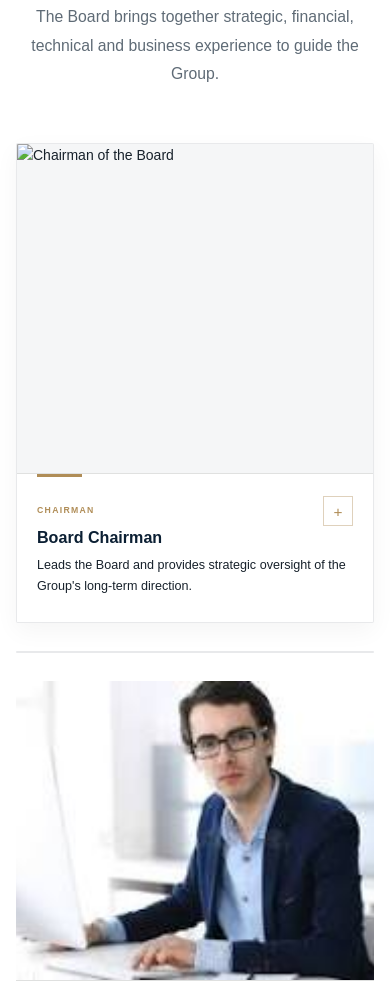
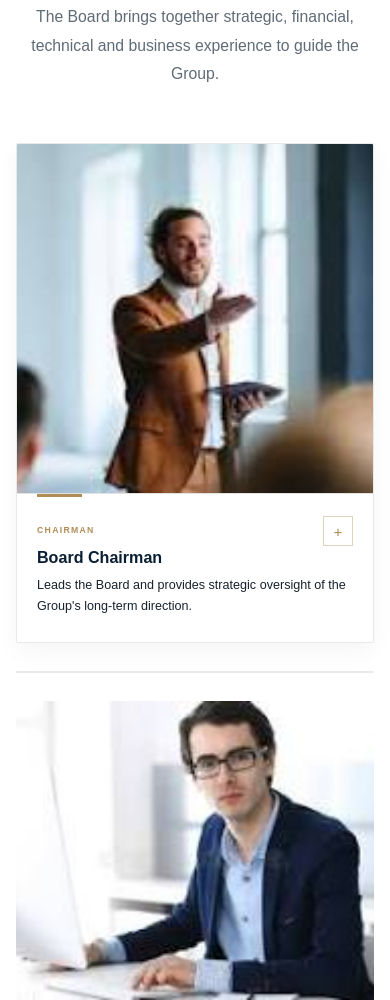
Before and after one commit to okumujphh-netizen/Laurez-group-holding, a plain HTML site: page about/board.html in a window 390 px wide. Shown: the part 1059-2059 px from the top of the page. Drawn offline with Linux system fonts and the light colour scheme.

Commit message:
added changes to  board files

```diff
--- a/assets/css/pages/about.css
+++ b/assets/css/pages/about.css
@@ -3815,3 +3815,146 @@ main a:focus-visible {
     }
 
 }
+
+/* =========================================================
+   BOARD DIRECTOR PORTRAITS — CLEAN CORPORATE STYLE
+========================================================= */
+
+.board-member-card .leader-image {
+    position: relative;
+
+    width: 100%;
+    height: 390px;
+
+    overflow: hidden;
+
+    background: #f4f3f0;
+
+    border-bottom:
+        1px solid
+        rgba(7, 21, 34, 0.08);
+}
+
+
+/* Image itself */
+
+.board-member-card .leader-image img {
+    display: block;
+
+    width: 100%;
+    height: 100%;
+
+    object-fit: cover;
+
+    /*
+       Keep faces positioned toward the upper
+       portion of the portrait.
+    */
+    object-position: center 18%;
+
+    transition:
+        transform 0.6s ease,
+        filter 0.4s ease;
+}
+
+
+/* Very subtle hover effect */
+
+.board-member-card:hover
+.leader-image img {
+    transform: scale(1.015);
+
+    filter: brightness(1.02);
+}
+
+
+/* No dark overlay */
+
+.board-member-card .leader-image::after {
+    content: none;
+}
+
+
+/* =========================================================
+   IMAGE EDGE
+========================================================= */
+
+.board-member-card .leader-image::before {
+    content: "";
+
+    position: absolute;
+
+    left: 0;
+    right: 0;
+    bottom: 0;
+
+    height: 45px;
+
+    background:
+        linear-gradient(
+            to top,
+            rgba(7, 21, 34, 0.08),
+            transparent
+        );
+
+    pointer-events: none;
+
+    z-index: 1;
+}
+
+
+/* =========================================================
+   SELECTED DIRECTOR
+========================================================= */
+
+.board-member-card.board-member-open
+.leader-image img {
+    transform: scale(1.015);
+}
+
+
+/* =========================================================
+   TABLET
+========================================================= */
+
+@media (max-width: 1100px) {
+
+    .board-member-card .leader-image {
+        height: 370px;
+    }
+
+}
+
+
+/* =========================================================
+   MOBILE
+========================================================= */
+
+@media (max-width: 768px) {
+
+    .board-member-card .leader-image {
+        height: 400px;
+    }
+
+    .board-member-card .leader-image img {
+        object-position: center 15%;
+    }
+
+}
+
+
+/* =========================================================
+   SMALL PHONES
+========================================================= */
+
+@media (max-width: 480px) {
+
+    .board-member-card .leader-image {
+        height: 350px;
+    }
+
+    .board-member-card .leader-image img {
+        object-position: center 12%;
+    }
+
+}
```
Also changed, not shown: assets/images/leadership/board-chairman.jpg (added), assets/images/leadership/engineering-director.jpg (added), assets/images/leadership/finance-director.jpg (added), assets/images/leadership/investment-director.jpg (added), assets/images/leadership/non-executive-director.jpg (added).
